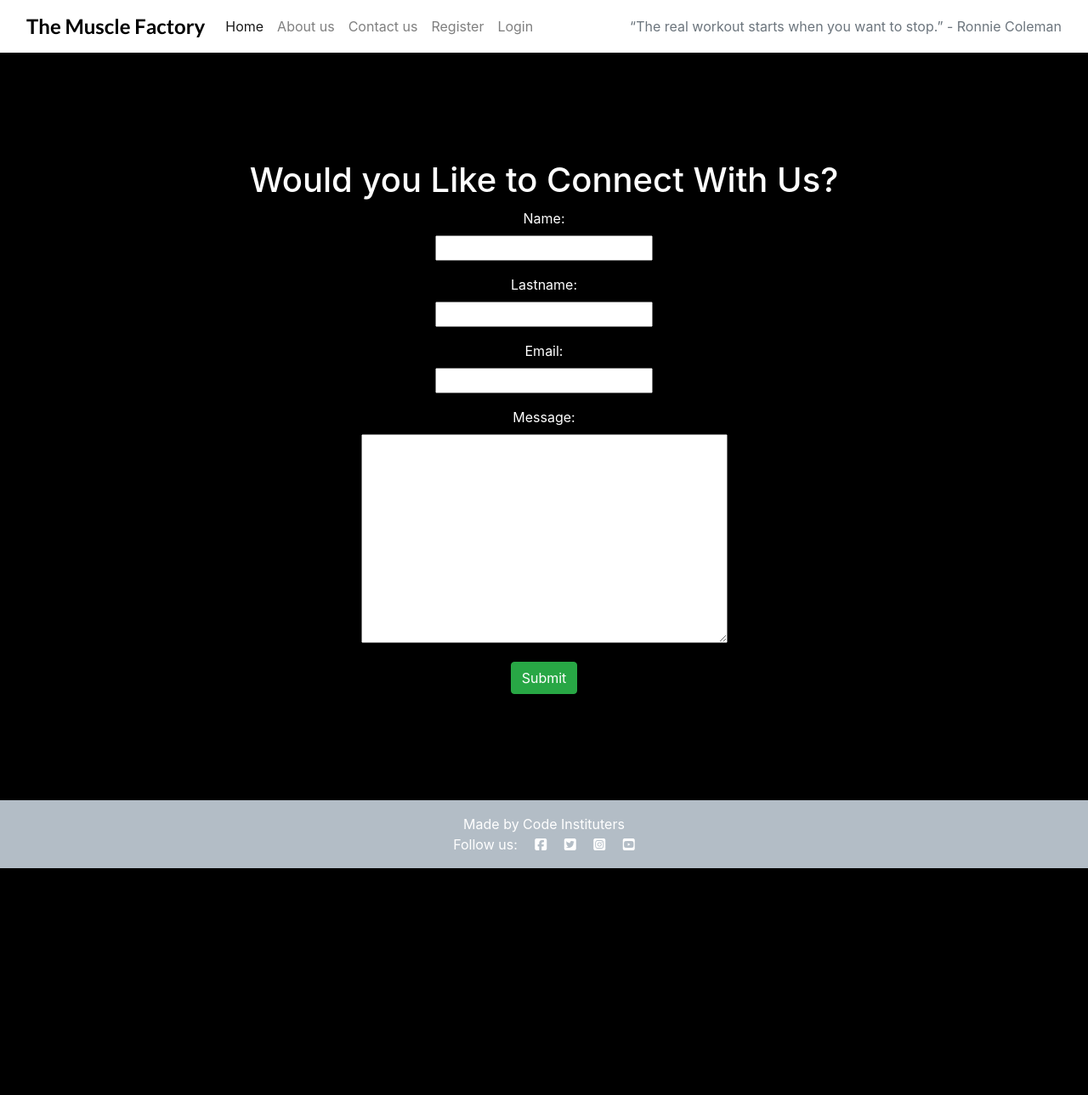
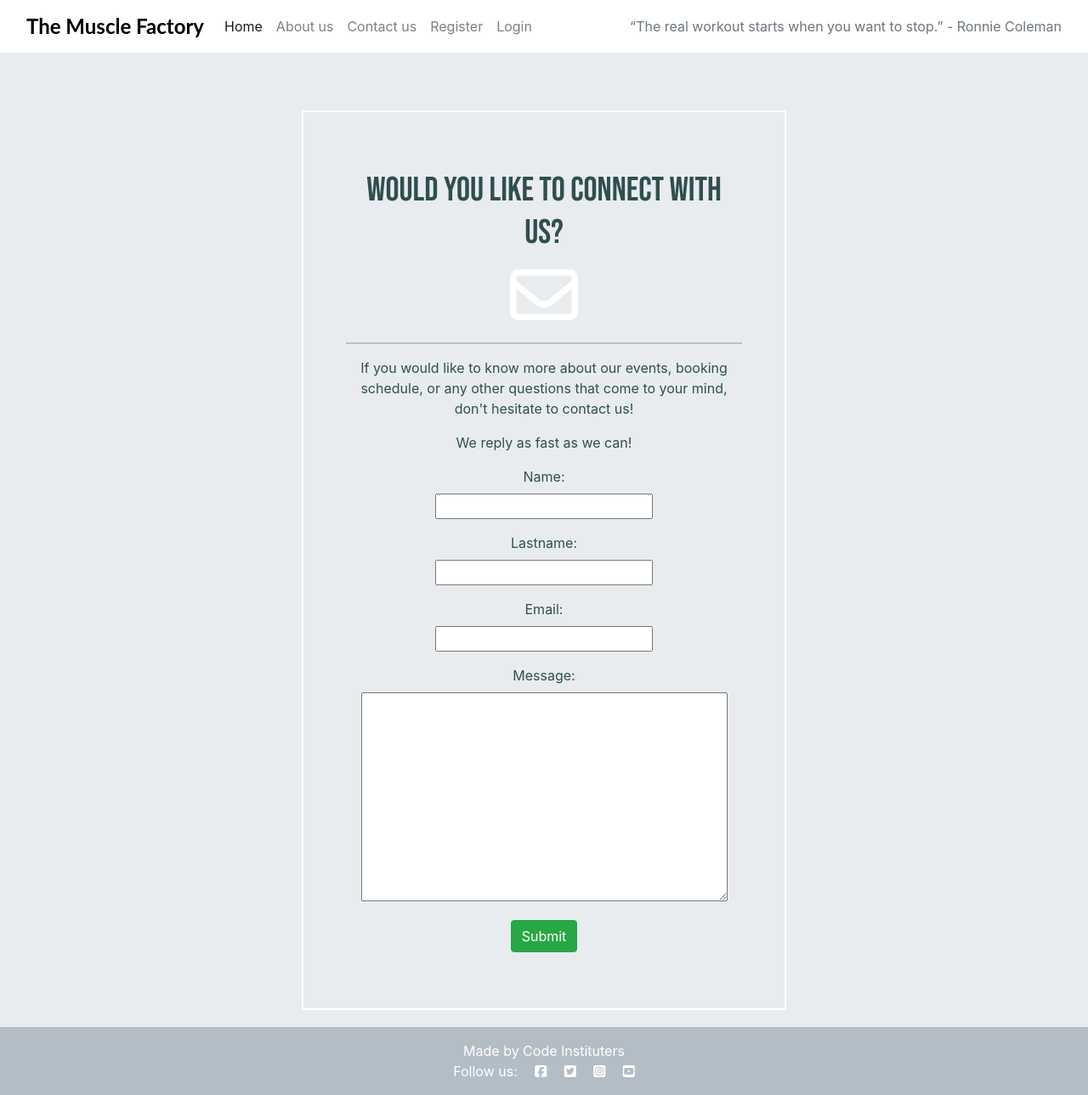
Before and after one commit to ElinaBoman/the-muscle-factory, a Django app: page /contact/contact/ in a window 1280 px wide. Shown: the whole page at 85% size. Before the commit the page ends 1022 px from the top, so only its background shows below. Run offline with Django 3.2, Linux system fonts and the light colour scheme; some libraries are stand-ins or nearby versions.

Commit message:
Started redoing styling in contact form, linked to new google fonts

```diff
--- a/static/css/style.css
+++ b/static/css/style.css
@@ -24,7 +24,7 @@ body {
 
 /* main content event */
 .main-bg {
-    background-color: #000000;
+    background-color: #E9ECEF;
 }
 
 /* event posts*/
@@ -88,7 +88,7 @@ body {
 
 .event-link {
     text-decoration: none;
-    color: #ffffff;
+    color: darkslategray;
 }
 
 .event-link:hover,
@@ -190,18 +190,24 @@ body {
 
 /* contact form */
 .contact-form{
+ background-color:  #E9ECEF;
+ align-items: center;
+ color: darkslategray;
+ border: rgb(255, 255, 255) 2px solid;
+ margin: 20px;
+ align-self: center;
+ padding: 20px 50px;
+}
 
+.fa-envelope{
+color: #fff;
 }
 
 
 .contact-form h1{
-    color: #fff;
     line-height: 50px;
     padding-top: 10%;
-}
-
-.contact-form p{
-    color: #fff;
+    font-family: 'Bebas Neue', sans-serif;
 }
 
 .contact-form .btn{
@@ -213,7 +219,7 @@ body {
 
 /* index.html homepage*/
 .event-posts h2{
-    color: #fff;
+    color: darkslategrey;
 
 }
 #email-success {
--- a/templates/base.html
+++ b/templates/base.html
@@ -7,8 +7,8 @@
     <title>The Muscle Factory</title>
 
     <link rel="preconnect" href="https://fonts.gstatic.com">
-    <link href="https://fonts.googleapis.com/css2?family=Roboto:wght@300&display=swap" rel="stylesheet">
-    <link href="https://fonts.googleapis.com/css2?family=Lato:wght@300;700&display=swap" rel="stylesheet">
+    <link rel="preconnect" href="https://fonts.googleapis.com">
+    <link href="https://fonts.googleapis.com/css2?family=Bebas+Neue&display=swap" rel="stylesheet">
     <link rel="stylesheet" href="https://cdnjs.cloudflare.com/ajax/libs/font-awesome/5.15.3/css/all.min.css">
     <meta name="viewport" content="width=device-width, initial-scale=1" />
     <link href="https://cdn.jsdelivr.net/npm/bootstrap@5.0.1/dist/css/bootstrap.min.css" rel="stylesheet" integrity="sha384-+0n0xVW2eSR5OomGNYDnhzAbDsOXxcvSN1TPprVMTNDbiYZCxYbOOl7+AMvyTG2x" crossorigin="anonymous">
--- a/templates/contact/contact.html
+++ b/templates/contact/contact.html
@@ -4,10 +4,14 @@
 <div class="background-contact-form">
     <div class="container-fluid">
         <div class="row">
-            <div class="col-12 text-center">
+            <div class="col-lg-6 offset-lg-3 mt-5 text-center">
                 <div class="contact-form">
                     <div id="alert_placeholder"></div>
                     <h1>Would you Like to Connect With Us? </h1>
+                    <span><i class="fa-regular fa-envelope fa-5x"></i></span>
+                    <hr>
+                    <p>If you would like to know more about our events, booking schedule, or any other questions that come to your mind, don't hesitate to contact us!</p>
+                    <p>We reply as fast as we can!</p>
                 <form onsubmit="return sendMail(this);" method="POST">
                     {% csrf_token %}
                     {{ form.as_p }}
--- a/themusclefactory/settings.py
+++ b/themusclefactory/settings.py
@@ -29,7 +29,7 @@ TEMPLATES_DIR = os.path.join(BASE_DIR, 'templates')
 SECRET_KEY = os.environ.get('SECRET_KEY')
 
 # SECURITY WARNING: don't run with debug turned on in production!
-DEBUG = False
+DEBUG = True
 
 ALLOWED_HOSTS = ['the-muscle-factory-9f171161969d.herokuapp.com', '8000-elinaboman-themusclefac-afzywqqs6lt.ws-eu107.gitpod.io']
 
```
